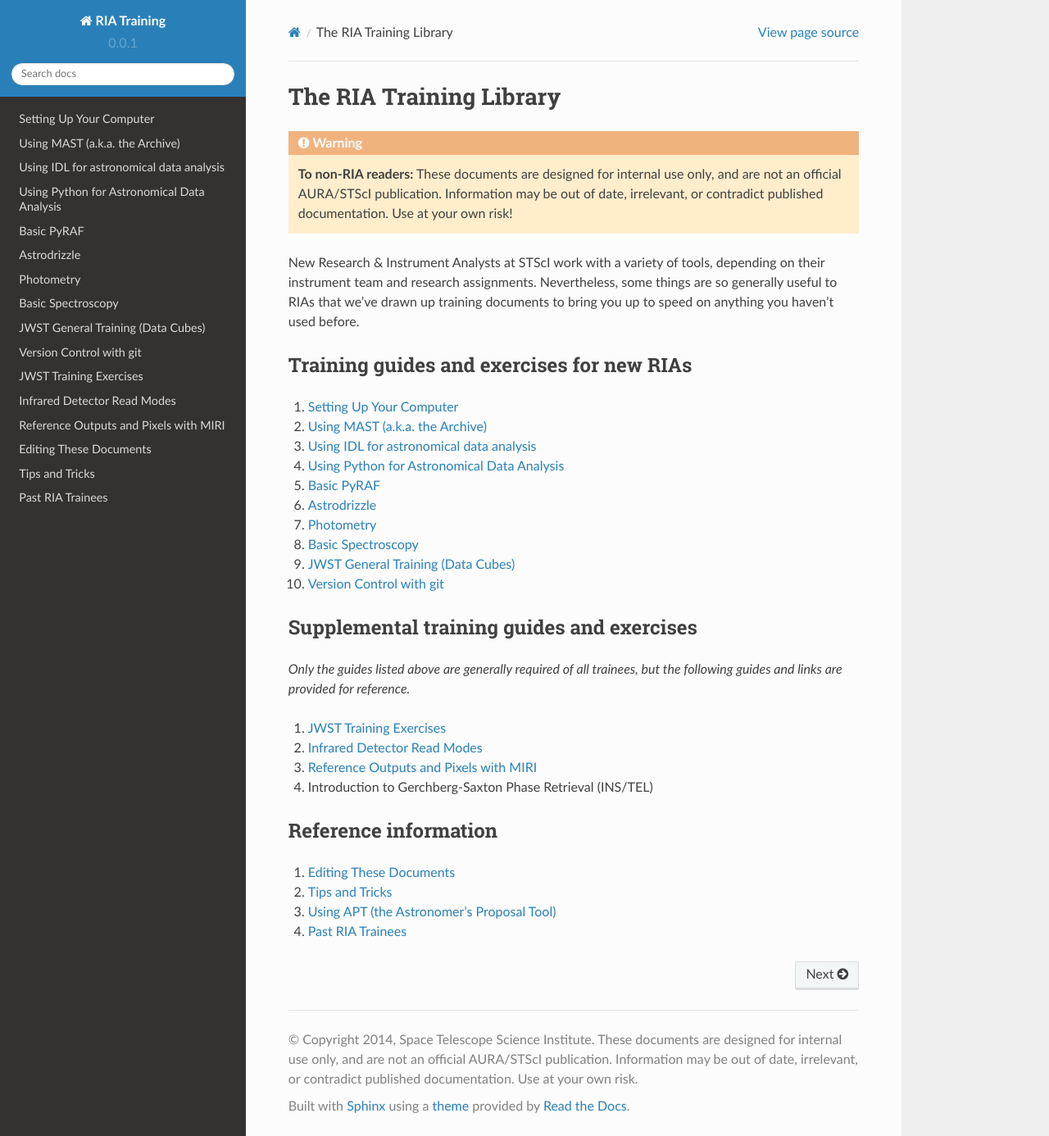
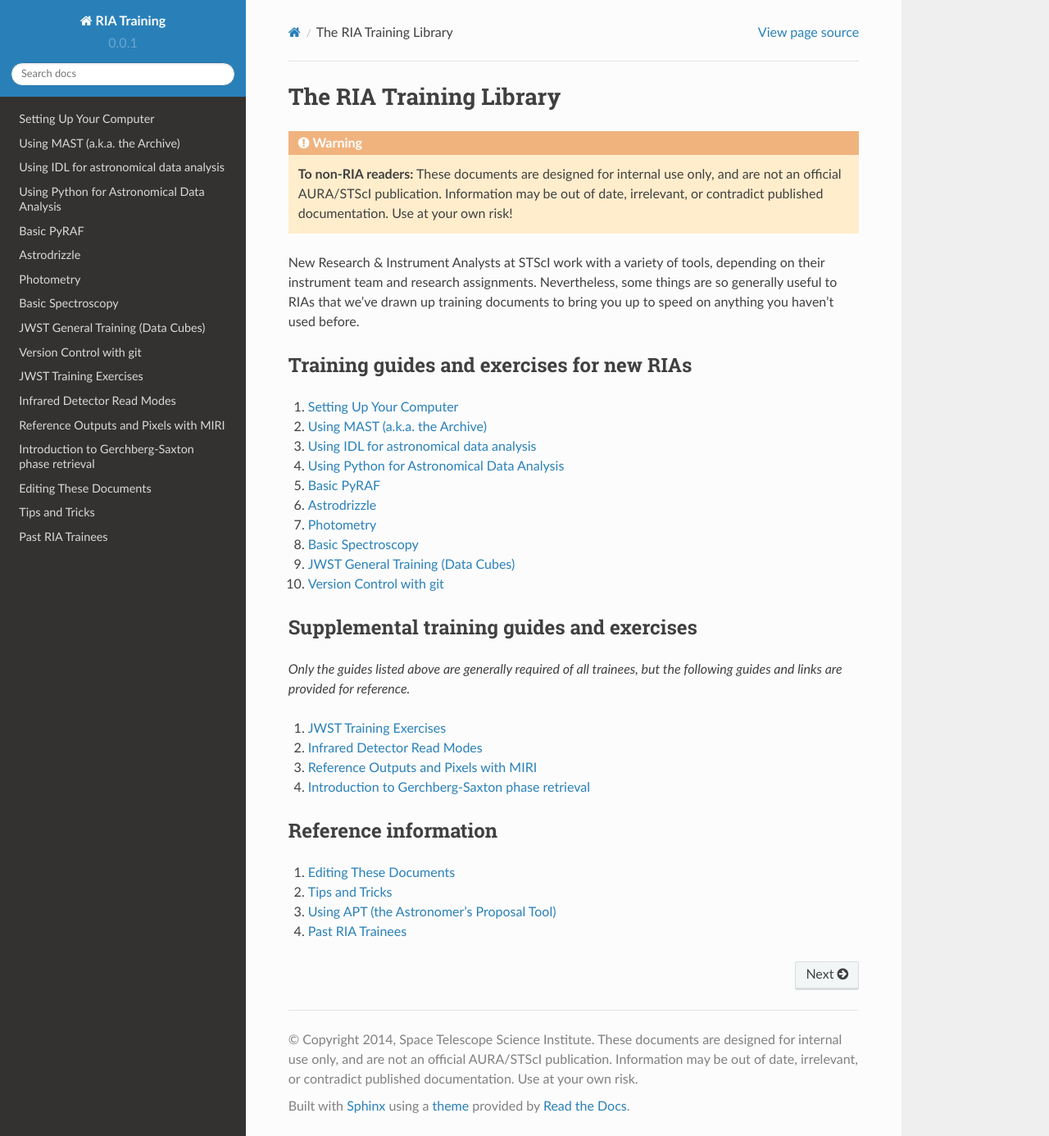
Before and after one commit to staceybright/training-library, a Sphinx documentation site: the page built from source/index.txt, in a window 1280 px wide and 1386 px high. Shown: the whole window at 82% size. Built offline with Sphinx 7.4.7 and the Read the Docs theme 2.0.0, drawn with Linux system fonts in a browser that asks for light colours; some of the changed lines change nothing that is shown.

Commit message:
Add jwst/tel project doc link to index

```diff
--- a/source/index.txt
+++ b/source/index.txt
@@ -32,7 +32,7 @@ Supplemental training guides and exercises
 #. :doc:`jwst_training`
 #. :doc:`jwst_read_modes`
 #. :doc:`jwst_reference_output`
-#. Introduction to Gerchberg-Saxton Phase Retrieval (INS/TEL)
+#. :doc:`jwst_telescopes_project`
 
 *********************
 Reference information
@@ -60,6 +60,7 @@ Reference information
    jwst_training
    jwst_read_modes
    jwst_reference_output
+   jwst_telescopes_project
    editing_these_documents
    tricks
    trainees
```
